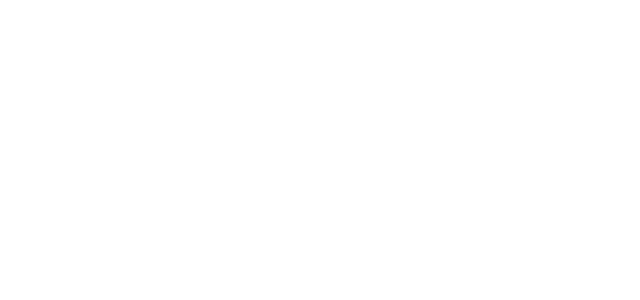
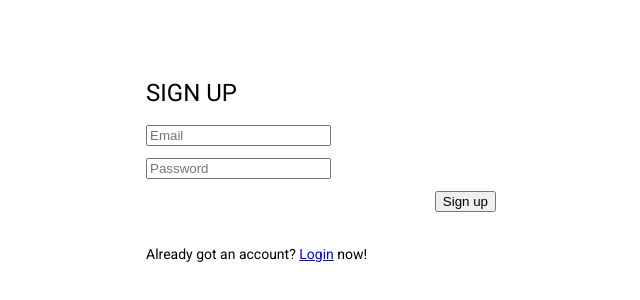
Before and after one commit to taysh9/frontbackproject, an Angular app in the folder front/: page /signup in a window 1280 px wide. Before the commit this address led to /. Shown: the part 224-524 px from the top of the page, without its empty margins (319-959 px from the left). Built offline with nearby package versions, Linux system fonts and the light colour scheme.

Commit message:
signup page

```diff
--- a/front/src/app/app-routing.module.ts
+++ b/front/src/app/app-routing.module.ts
@@ -4,10 +4,13 @@
 import {ViewsComponent} from "./pages/views/views.component";
 import { TaskTableComponent } from './task-table/task-table.component';
 import {LoginComponent} from "./login/login.component";
+import {RegisterComponent} from "./register/register.component";
 
 const routes: Routes = [
-  {path: '', component: TaskTableComponent},
+  {path: '', component: LoginComponent},
+  {path: 'task', component: TaskTableComponent},
   {path: 'matrix', component: MatrixComponent},
+  {path:'signup', component:RegisterComponent},
   {path: 'login', component: LoginComponent}
 ];
 
--- a/front/src/app/login/login.component.ts
+++ b/front/src/app/login/login.component.ts
@@ -18,14 +18,10 @@
   }
 
   onLoginButtonClicked(value: string, value2: string) {
-
-    this.login(value,value2).subscribe((res: HttpResponse<any>) =>{
-        if(res.status === 200)
-        {
-          this.router.navigate(['/']);
-        }
-
-        console.log(res);
+    console.log("here");
+    this.login(value,value2).subscribe((res:any) =>{
+      console.log(res.email);
+      this.router.navigate(['/task']);
       }
 
     );
@@ -36,15 +32,9 @@
 
   login(email:string,password:string)
   {
-    return this.webserv.login(email,password).pipe(
-      shareReplay(),
-      tap((res:HttpResponse<any>) => {
-        //this.setSess(res.body._id, res.headers.get('x-access-token'),res.headers.get('x-refresh-token') );
-        console.log("logged");
-
-
-      })
-    )
+    console.log("login post");
+    console.log(this.webserv.login(email,password));
+    return this.webserv.login(email,password);
 
   }
 
--- a/front/src/app/register/register.component.html
+++ b/front/src/app/register/register.component.html
@@ -1 +1,34 @@
-<p>register works!</p>
+<div class="centered-content">
+  <div class="white-box">
+
+    <h1 class="title has-text-primary">Sign up</h1>
+
+    <div class="field">
+      <p class="control has-icons-left has-icons-right">
+        <input #emailInput class="input has-background-light" type="email" placeholder="Email">
+        <span class="icon is-small is-left">
+          <i class="fas fa-envelope"></i>
+        </span>
+      </p>
+    </div>
+    <div class="field">
+      <p class="control has-icons-left">
+        <input #pwInput class="input has-background-light" type="password" placeholder="Password">
+        <span class="icon is-small is-left">
+          <i class="fas fa-lock"></i>
+        </span>
+      </p>
+    </div>
+    <div class="field" style="display: flex; justify-content: flex-end;">
+      <p class="control">
+        <button class="button is-success has-text-white" (click)="onSignupButtonClicked(emailInput.value, pwInput.value)">
+          Sign up
+        </button>
+      </p>
+    </div>
+    <br>
+
+    <p class="has-text-grey">Already got an account? <a routerLink="/login">Login</a> now!</p>
+
+  </div>
+</div>
--- a/front/src/app/register/register.component.ts
+++ b/front/src/app/register/register.component.ts
@@ -1,4 +1,7 @@
 import { Component, OnInit } from '@angular/core';
+import {HttpResponse} from "@angular/common/http";
+import {shareReplay, tap} from "rxjs";
+import {WebservService} from "../webserv.service";
 
 @Component({
   selector: 'app-register',
@@ -7,9 +10,38 @@
 })
 export class RegisterComponent implements OnInit {
 
-  constructor() { }
+  constructor(private webserv: WebservService) { }
 
   ngOnInit(): void {
   }
 
+
+
+  onSignupButtonClicked(value: string, value2: string) {
+
+    this.signup(value,value2).subscribe((res: HttpResponse<any>) =>{
+
+        console.log(res);
+      }
+
+    );
+
+  }
+
+
+
+  signup(email:string,password:string)
+  {
+    return this.webserv.signup(email,password).pipe(
+      shareReplay(),
+      tap((res:HttpResponse<any>) => {
+
+        console.log("logged");
+
+
+      })
+    )
+
+  }
+
 }
--- a/front/src/app/webserv.service.ts
+++ b/front/src/app/webserv.service.ts
@@ -24,6 +24,16 @@
     return this.http.post(`${this.ROOT_URL}/users/login`, {
         email,
         password,
+      });
+
+
+  }
+
+  signup(email:string, password:string)
+  {
+    return this.http.post(`${this.ROOT_URL}/users`, {
+        email,
+        password,
       },
       {observe: 'response'
       });
```
